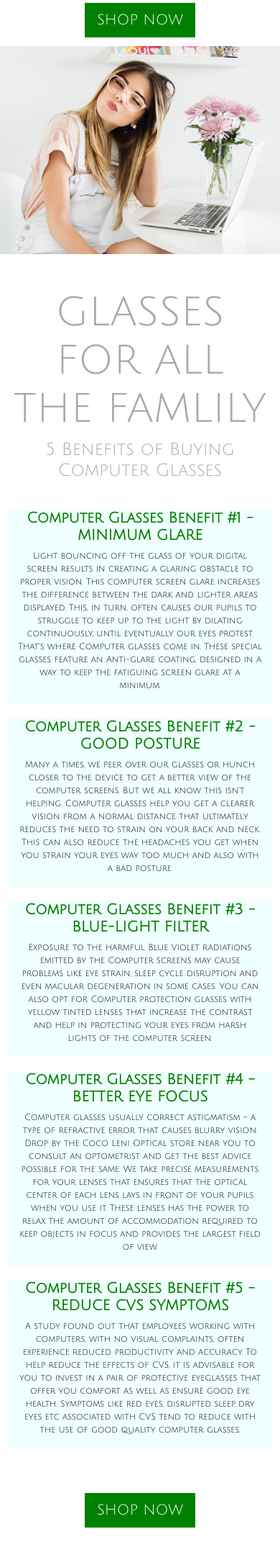
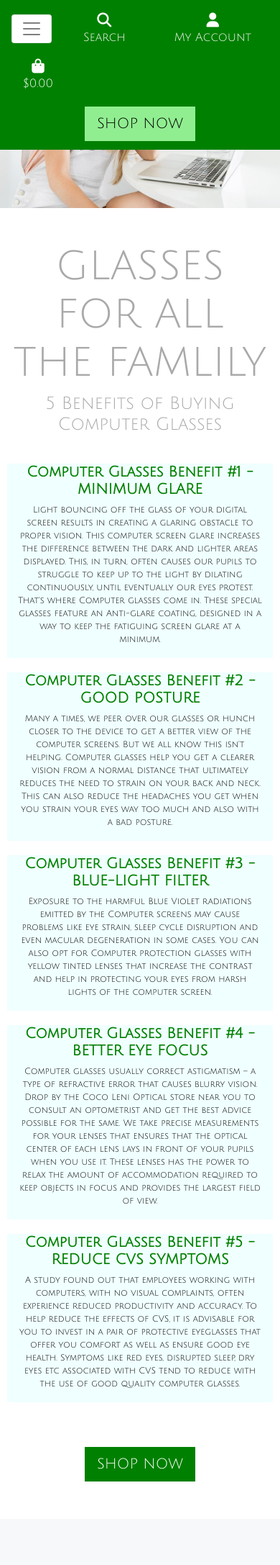
Before and after one commit to atvars/av_glasses, a Django app: page / in a window 390 px wide. Shown: the whole page at 72% size. After the commit the page ends 2058 px from the top, so only its background shows below. Run offline with Django 3.2, Linux system fonts and the light colour scheme; some libraries are stand-ins or nearby versions.

Commit message:
added main product navigation and mobile nav bar

```diff
--- a/home/templates/home/index.html
+++ b/home/templates/home/index.html
@@ -8,11 +8,6 @@
     <div class="container header-container">
         <div class="row">
             <div class="col"></div>
-        </div>
-         <div>
-             <h4 class="text-center">
-                <a href="" class="shop-now-button btn-green btn btn-lg rounded-0 text-uppercase my-1">Shop Now</a>
-            </h4>
         </div>
     </div>
 
--- a/static/css/base.css
+++ b/static/css/base.css
@@ -22,8 +22,22 @@ body {
     width: 1.5rem;
 }
 
+
+/* backgrounds */
 .bg-green{
     background-color: green;
+}
+
+.bg-biege{
+    background-color: lightgoldenrodyellow;
+}
+
+.bg-lightgreen{
+    background-color: lightgreen;
+}
+
+.navbar-toggler{
+    background-color: white!important;
 }
 
 .logo-font {
@@ -50,6 +64,8 @@ body {
     color: white;
 }
 
+
+/* text colors */
 .text-white {
     color: white !important;
 }
--- a/templates/base.html
+++ b/templates/base.html
@@ -46,9 +46,9 @@
             <div class="col-12 col-lg-4 my-auto py-1 py-lg-0">
                 <form method="GET" action="">
                     <div class="input-group w-100">
-                        <input class="form-control border border-black rounded-0" type="text" name="q" placeholder="Search our site">
+                        <input class="form-control border rounded-0" type="text" name="q" placeholder="Search our site">
                         <div class="input-group-append">
-                            <button class="form-control btn btn-black border border-black rounded-0" type="submit">
+                            <button class="form-control btn btn-black border  rounded-0" type="submit">
                                 <span class="icon">
                                     <i class="fas fa-search text-white"></i>
                                 </span>
@@ -70,7 +70,7 @@
                         <div class="dropdown-menu border-0" aria-labelledby="user-options">
                             {% if request.user.is_authenticated %}
                                 {% if request.user.is_superuser %}
-                                    <a href="" class="dropdown-item">Product Management</a>
+                                    <a href="" class="dropdown-item">Manage Products</a>
                                 {% endif %}
                                 <a href="" class="dropdown-item">My Profile</a>
                                 <a href="{% url 'account_logout' %}" class="dropdown-item">Logout</a>
@@ -97,6 +97,20 @@
                 </ul>
             </div>
         </div>
+         <div class="row bg-green">
+            <nav class="navbar text-white navbar-expand-lg navbar-light w-100">
+                <button class="navbar-toggler text-white" type="button" data-toggle="collapse" data-target="#main-nav" aria-controls="main-nav" aria-expanded="false" aria-label="Toggle navigation">
+                    <span class="navbar-toggler-icon text-white"></span>
+                </button>
+                {% include 'includes/mobile-header.html' %}
+                {% include 'includes/main-nav.html' %}
+            </nav>
+        </div>
+        <div>
+            <h4 class="text-center">
+                <a href="" class="shop-now-button bg-lightgreen text-black my-1 btn btn-lg rounded-0 text-uppercase">Shop Now</a>
+            </h4>
+        </div>
     </header>
 
     {% if messages %}
--- /dev/null
+++ b/templates/includes/main-nav.html
@@ -0,0 +1,38 @@
+<div class="collapse navbar-collapse" id="main-nav">
+    <ul class="navbar-nav w-auto mx-auto">
+        <li class="nav-item dropdown">
+            <a class="logo-font font-weight-bold nav-link text-white mr-5" href="#" id="all-products-link" data-toggle="dropdown" aria-haspopup="true" aria-expanded="false">
+                All Products
+            </a>
+            <div class="dropdown-menu border-0" aria-labelledby="all-products-link">
+                <a href="" class="dropdown-item">By Price</a>
+                <a href="" class="dropdown-item ">By Category</a>
+                <a href="" class="dropdown-item ">By Rating</a>
+                <a href="" class="dropdown-item">All Products</a>
+            </div>
+        </li>
+
+        <li class="nav-item dropdown">
+            <a class="logo-font font-weight-bold nav-link text-white mr-5" href="#" id="clothing-link" data-toggle="dropdown" aria-haspopup="true" aria-expanded="false">
+                Glasses
+            </a>
+            <div class="dropdown-menu border-0" aria-labelledby="clothing-link">
+                <a href="" class="dropdown-item">Mens</a>
+                <a href="" class="dropdown-item">Womans</a>
+                <a href="" class="dropdown-item">Kids</a>
+                <a href="" class="dropdown-item">All Glasses</a>
+            </div>
+        </li>
+
+        <li class="nav-item dropdown">
+            <a class="logo-font font-weight-bold nav-link text-white mr-5" href="#" id="homeware-link" data-toggle="dropdown" aria-haspopup="true" aria-expanded="false">
+                Accsessories
+            </a>
+            <div class="dropdown-menu border-0" aria-labelledby="homeware-link">
+                <a href="" class="dropdown-item">Cases</a>
+                <a href="" class="dropdown-item">Wipes</a>
+                <a href="" class="dropdown-item">All Accsessories</a>
+            </div>
+        </li>
+    </ul>
+</div>
--- /dev/null
+++ b/templates/includes/mobile-header.html
@@ -0,0 +1,56 @@
+<li class="list-inline-item text-white">
+    <a class="text-white nav-link d-block d-lg-none" href="#" id="mobile-search" data-toggle="dropdown" aria-haspopup="true" aria-expanded="false">
+        <div class="text-center text-white">
+            <div><i class="fas fa-search fa-lg"></i></div>
+            <p class="my-0">Search</p>
+        </div>
+    </a>
+    <div class="dropdown-menu text-white border-0 w-100 p-3 rounded-0 my-0" aria-labelledby="mobile-search">
+        <form class="form" method="GET" action="">
+            <div class="input-group w-100">
+                <input class="form-control border text-white rounded-0" type="text" name="q" placeholder="Search our site">
+                <div class="input-group-append">
+                    <button class="form-control form-control btn btn-black border rounded-0" type="submit">
+                        <span class="icon">
+                            <i class="fas fa-search text-green"></i>
+                        </span>
+                    </button>
+                </div>
+            </div>
+        </form>
+    </div>
+</li>
+<li class="list-inline-item dropdown">
+    <a class="text-white nav-link d-block d-lg-none" href="#" id="user-options" data-toggle="dropdown" aria-haspopup="true" aria-expanded="false">
+        <div class="text-center">
+            <div><i class="fas fa-user fa-lg text-white"></i></div>
+            <p class="my-0 text-white">My Account</p>
+        </div>
+    </a>
+    <div class="dropdown-menu border-0" aria-labelledby="user-options">
+        {% if request.user.is_authenticated %}
+            {% if request.user.is_superuser %}
+                <a href="{% url 'account_logout' %}" class="dropdown-item">Manage Products</a>
+            {% endif %}
+            <a href="" class="dropdown-item text-white">My Profile</a>
+            <a href="{% url 'account_logout' %}" class="dropdown-item">Logout</a>
+        {% else %}
+            <a href="{% url 'account_signup' %}" class="dropdown-item">Register</a>
+            <a href="{% url 'account_login' %}" class="dropdown-item">Login</a>
+        {% endif %}
+    </div>
+</li>
+<li class="list-inline-item">
+    <a class="{% if grand_total %}text-primary font-weight-bold{% else %}text-black{% endif %} nav-link d-block d-lg-none" href="">
+        <div class="text-center">
+            <div><i class="fas fa-shopping-bag fa-lg text-white"></i></div>
+            <p class="my-0 text-white">
+                {% if grand_total %}
+                    ${{ grand_total|floatformat:2 }}
+                {% else %}
+                    $0.00
+                {% endif %}
+            </p>
+        </div>
+    </a>
+</li>
```
